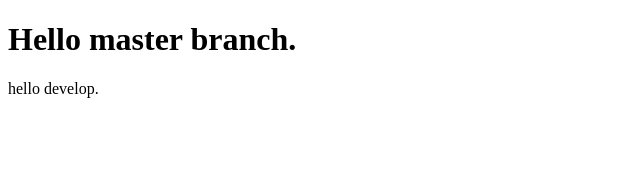
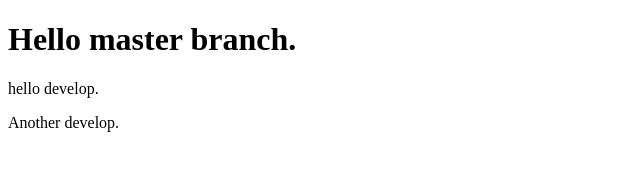
Before and after one commit to yukiihtet/Test1, a plain HTML site: page index.html in a window 1280 px wide. Shown: the whole page, without its empty margins (0-640 px from the left). Drawn offline with Linux system fonts and the light colour scheme.

Commit message:
Update index.html

```diff
--- a/index.html
+++ b/index.html
@@ -9,5 +9,6 @@
 <body>
     <h1>Hello master branch.</h1>
     <p>hello develop.</p>
+    Another develop.
 </body>
 </html>
```
